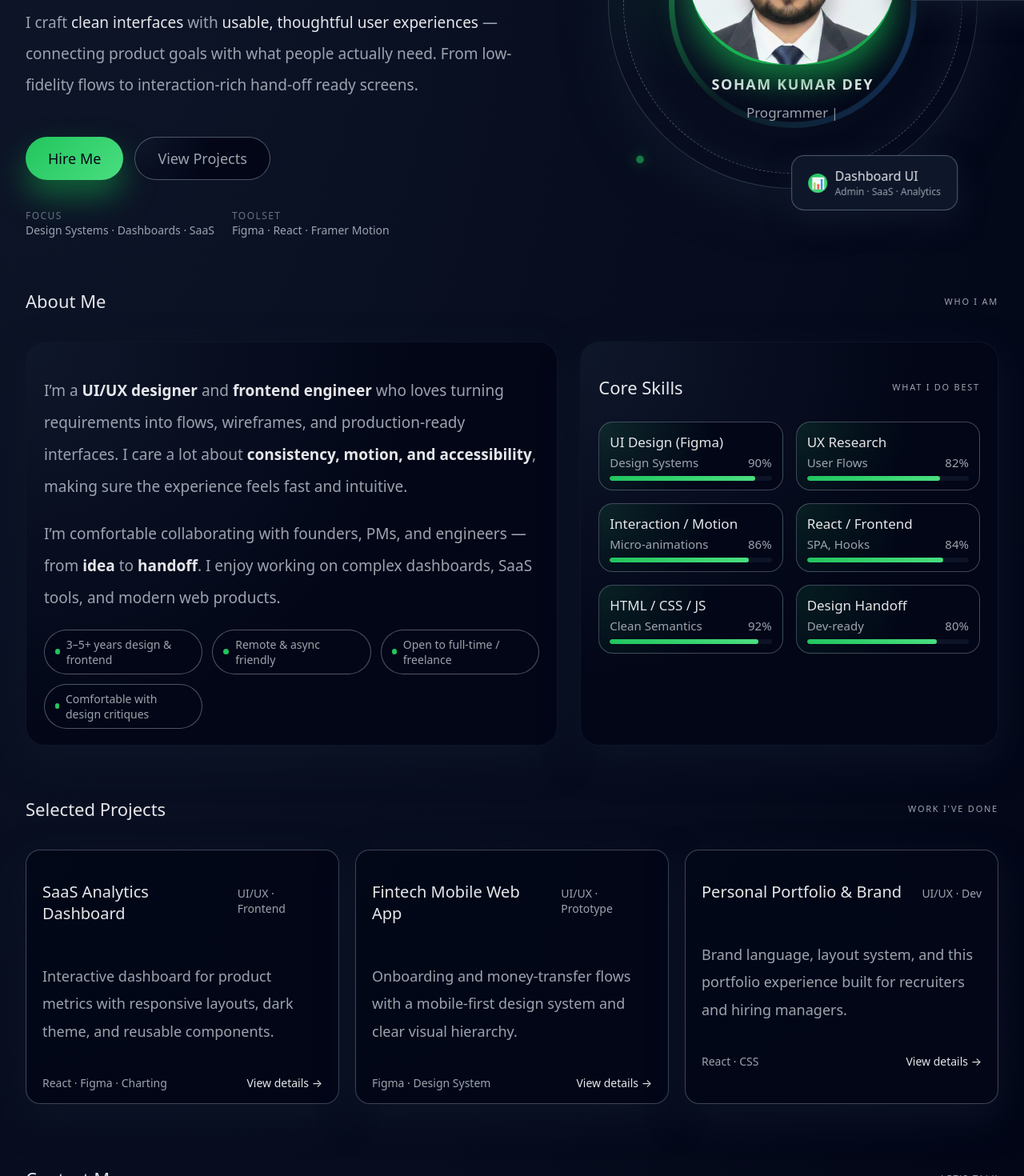
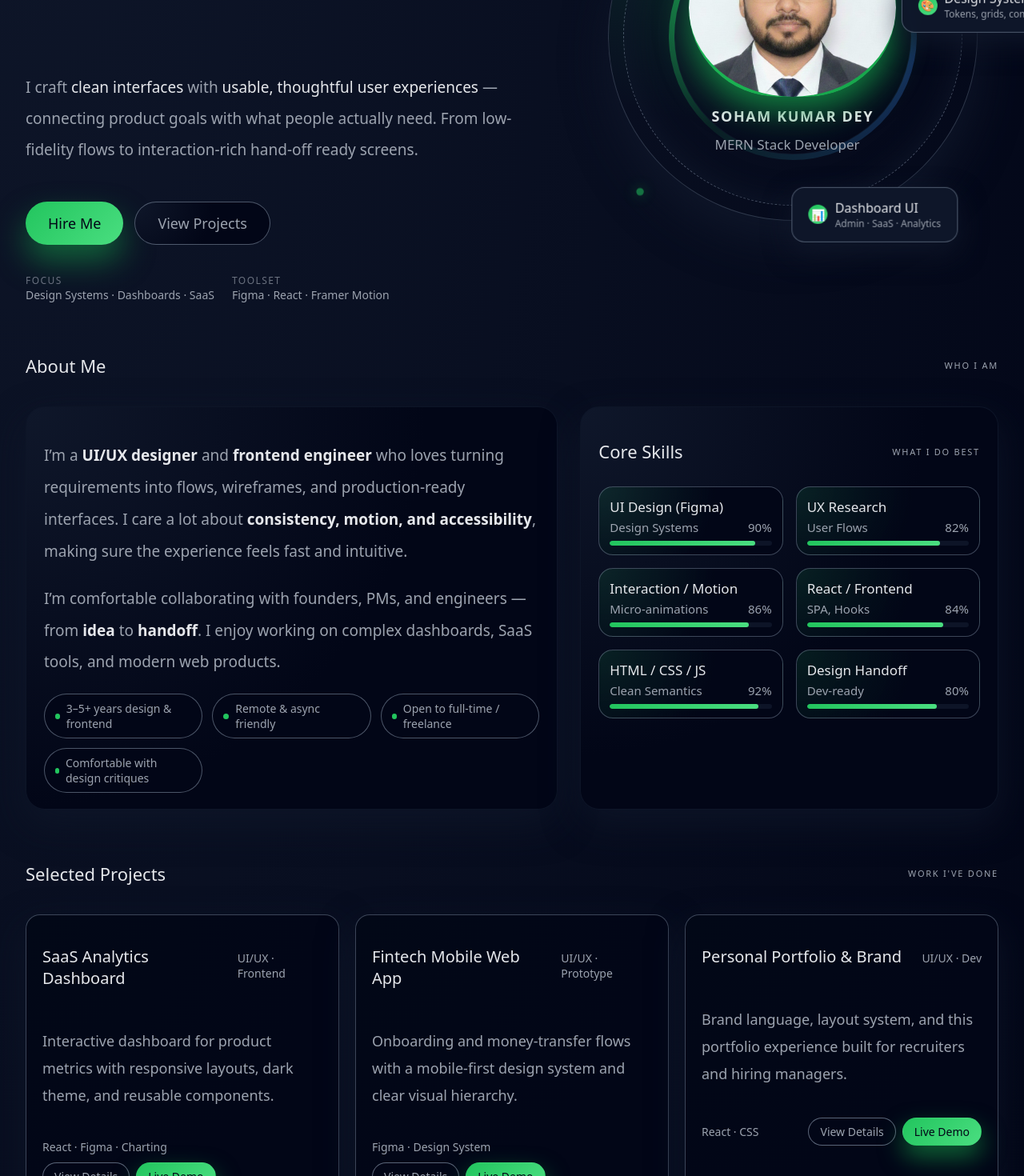
Before and after one commit to SohamDey80/Porfolio, a React (Create React App) app: page / in a window 1280 px wide. Shown: the part 460-1930 px from the top of the page at 80% size. Built offline with nearby package versions, Linux system fonts and the light colour scheme.

Commit message:
Refactor App.js for typewriter effect and links

```diff
--- a/src/App.js
+++ b/src/App.js
@@ -19,8 +19,8 @@ const PROJECTS = [
     desc:
       "Interactive dashboard for product metrics with responsive layouts, dark theme, and reusable components.",
     tech: "React · Figma · Charting",
-    link: "#",
-    demo: "#", // NEW
+    details: "#", // TODO: replace with GitHub / case-study link
+    demo: "#", // TODO: replace with live demo URL
   },
   {
     title: "Fintech Mobile Web App",
@@ -28,8 +28,8 @@ const PROJECTS = [
     desc:
       "Onboarding and money-transfer flows with a mobile-first design system and clear visual hierarchy.",
     tech: "Figma · Design System",
-    link: "#",
-    demo: "#", // NEW
+    details: "#",
+    demo: "#",
   },
   {
     title: "Personal Portfolio & Brand",
@@ -37,16 +37,19 @@ const PROJECTS = [
     desc:
       "Brand language, layout system, and this portfolio experience built for recruiters and hiring managers.",
     tech: "React · CSS",
-    link: "#",
-    demo: "#", // NEW
+    details: "#",
+    demo: "#",
   },
 ];
 
-
 function App() {
+  // typewriter + nav state
   const [roleIndex, setRoleIndex] = useState(0);
+  const [typedText, setTypedText] = useState("");
+  const [isDeleting, setIsDeleting] = useState(false);
   const [mobileOpen, setMobileOpen] = useState(false);
 
+  // header shadow on scroll
   useEffect(() => {
     const onScroll = () => {
       const headerEl = document.querySelector("header");
@@ -61,15 +64,46 @@ function App() {
     return () => window.removeEventListener("scroll", onScroll);
   }, []);
 
+  // typewriter effect for roles
   useEffect(() => {
-    const id = setInterval(
-      () => setRoleIndex((prev) => (prev + 1) % ROLES.length),
-      2500
-    );
-    return () => clearInterval(id);
-  }, []);
+    const currentFullRole = ROLES[roleIndex];
 
-  const currentRole = ROLES[roleIndex];
+    const TYPING_SPEED = 110;
+    const DELETING_SPEED = 60;
+    const PAUSE_AT_END = 1100;
+    const PAUSE_AT_START = 400;
+
+    let timeoutId;
+
+    if (!isDeleting) {
+      // typing forward
+      if (typedText.length < currentFullRole.length) {
+        timeoutId = setTimeout(() => {
+          setTypedText(currentFullRole.slice(0, typedText.length + 1));
+        }, TYPING_SPEED);
+      } else {
+        // full word typed -> pause then start deleting
+        timeoutId = setTimeout(() => setIsDeleting(true), PAUSE_AT_END);
+      }
+    } else {
+      // deleting backward
+      if (typedText.length > 0) {
+        timeoutId = setTimeout(() => {
+          setTypedText(currentFullRole.slice(0, typedText.length - 1));
+        }, DELETING_SPEED);
+      } else {
+        // word fully deleted -> move to next role
+        timeoutId = setTimeout(() => {
+          setIsDeleting(false);
+          setRoleIndex((prev) => (prev + 1) % ROLES.length);
+        }, PAUSE_AT_START);
+      }
+    }
+
+    return () => clearTimeout(timeoutId);
+  }, [typedText, isDeleting, roleIndex]);
+
+  const currentRole = ROLES[roleIndex]; // used for avatar subtitle
 
   const scrollToSection = (id) => {
     const el = document.getElementById(id);
@@ -89,7 +123,7 @@ function App() {
     setMobileOpen(false);
   };
 
-  // contact form submit -> opens user's mail app with prefilled email
+  // contact form submit -> mailto
   const handleContactSubmit = (e) => {
     e.preventDefault();
     const formData = new FormData(e.target);
@@ -110,12 +144,12 @@ function App() {
 
   return (
     <div className="app">
+      {/* ================= HEADER ================= */}
       <header>
         <nav className="nav">
           <div className="nav-left">
             <div className="nav-logo">S</div>
             <div className="nav-title">
-              {/* only name here now */}
               <span className="nav-name">Soham Kumar Dey</span>
             </div>
           </div>
@@ -182,6 +216,7 @@ function App() {
         </div>
       </header>
 
+      {/* ================= MAIN ================= */}
       <main>
         <div className="shell">
           {/* HERO */}
@@ -194,7 +229,9 @@ function App() {
 
               <h1 className="hero-heading">
                 A{" "}
-                <span className="highlight role-text">{currentRole}</span>
+                <span className="highlight role-text">
+                  {typedText}
+                </span>
               </h1>
 
               <p className="hero-sub">
@@ -373,14 +410,25 @@ function App() {
                   <p className="project-desc">{project.desc}</p>
                   <div className="project-meta">
                     <span className="project-tech">{project.tech}</span>
-                    <a
-                      href={project.link}
-                      target="_blank"
-                      rel="noreferrer"
-                      className="project-link"
-                    >
-                      View details →
-                    </a>
+
+                    <div className="project-actions">
+                      <a
+                        href={project.details}
+                        target="_blank"
+                        rel="noreferrer"
+                        className="project-btn project-btn--ghost"
+                      >
+                        View Details
+                      </a>
+                      <a
+                        href={project.demo}
+                        target="_blank"
+                        rel="noreferrer"
+                        className="project-btn project-btn--primary"
+                      >
+                        Live Demo
+                      </a>
+                    </div>
                   </div>
                 </article>
               ))}
@@ -486,6 +534,7 @@ function App() {
         </div>
       </main>
 
+      {/* FOOTER */}
       <footer>
         <div className="footer-inner">
           <div className="footer-left">
```
